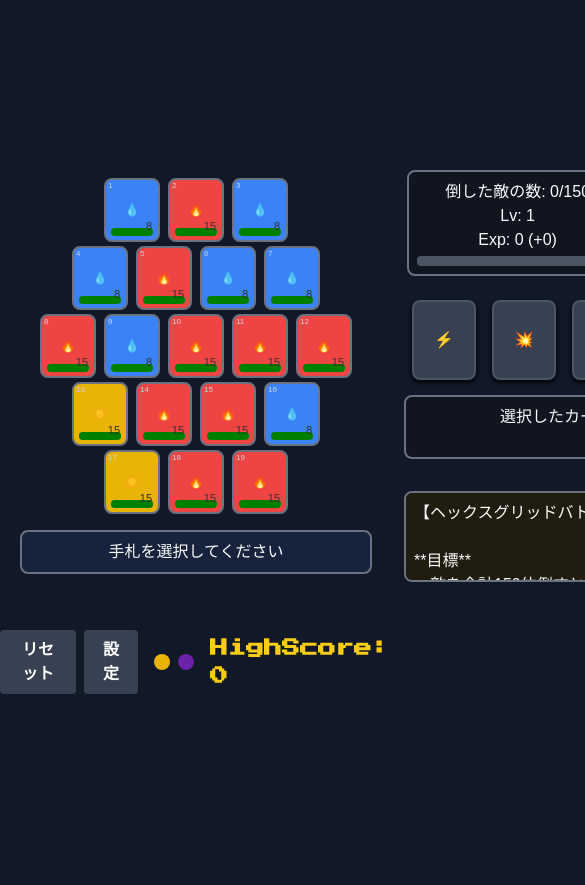
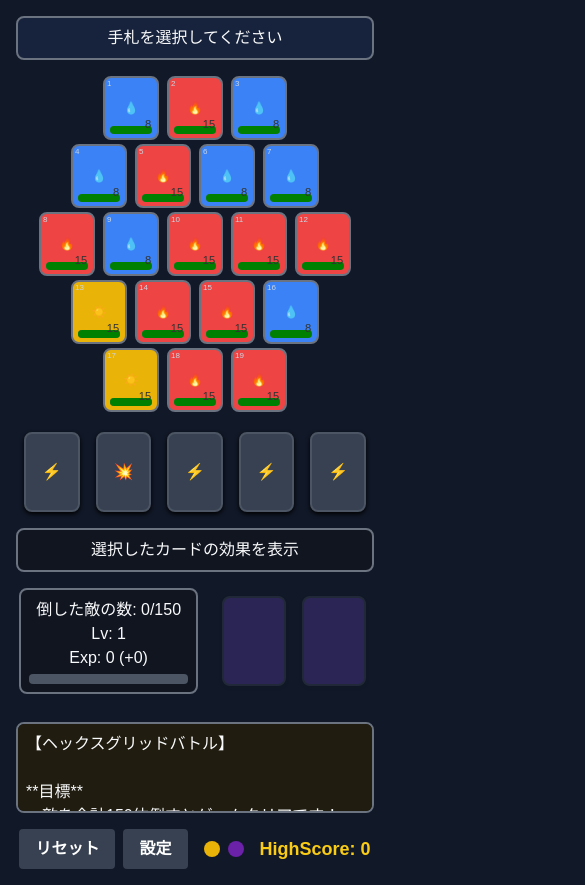
Before and after one commit to shiumai-4/hexgridbattle, a plain HTML site: page index.html in a window 390 px wide. Shown: the top 885 px of the page, 585 px wide, since content can reach past the window. Before the commit the page ends 844 px from the top, so only its background shows below. Drawn offline with nearby package versions, Linux system fonts and the light colour scheme.

Commit message:
Update index.html

```diff
--- a/index.html
+++ b/index.html
@@ -3,13 +3,10 @@
 <head>
     <title>ヘックスグリッドバトル</title>
     <meta name="viewport" content="width=device-width, initial-scale=1.0">
-    <link rel="preconnect" href="https://fonts.googleapis.com">
-    <link rel="preconnect" href="https://fonts.gstatic.com" crossorigin>
-    <link href="https://fonts.googleapis.com/css2?family=Press+Start+2P&display=swap" rel="stylesheet">
     <script src="https://cdn.tailwindcss.com"></script>
     <style>
         body {font-family: 'Arial', sans-serif;margin: 0;padding: 0;background-color: #111827;color: #f9fafb;display: flex;justify-content: center;align-items: center;min-height: 100vh;background-size: cover;background-position: center;flex-direction: column;}
-        #game-container {display: flex;flex-direction: row;align-items: center;padding: 1.25rem;max-width: 100%;width: 100%;box-sizing: border-box;}
+        #game-container {display: flex;flex-direction: row;align-items: center;padding: 1.25rem;max-width: 100%;box-sizing: border-box;}
         #board-container {display: flex;flex-direction: column;align-items: center;margin-bottom: 0.75rem;width: 100%;max-width: 600px;margin-right: 2rem;}
         .row {display: flex;justify-content: center;margin-bottom: 0.25rem;width: 100%;}
         .hex-cell {width: 56px;height: 64px;display: flex;justify-content: center;align-items: center;margin: 0 0.25rem;border-radius: 0.5rem;font-size: 0.75rem;position: relative;animation: new-ally-fade-in 0.3s ease-out forwards;}
@@ -55,7 +52,6 @@
             max-width: 500px;
         }
 
-        /* ▼▼▼ 変更箇所 ▼▼▼ */
         .attack-effect {
             position: absolute;
             top: 50%;
@@ -80,7 +76,62 @@
                 opacity: 0;
             }
         }
-        /* ▲▲▲ 変更箇所 ▲▲▲ */
+
+        /* ▼▼▼ ここからモバイル・縦画面用のスタイル（変更箇所） ▼▼▼ */
+        @media (max-width: 768px) and (orientation: portrait) {
+            body {
+                justify-content: flex-start;
+                padding: 1rem 0;
+            }
+            #game-container {
+                flex-direction: column;
+                width: 100%;
+                padding: 0 1rem;
+            }
+            /* #top-right-ui を display:contents から除外して、それ自体を並び替えの対象にする */
+            #left-container, #right-container {
+                display: contents;
+            }
+            /* フル幅を指定する要素から #kill-count, #special-hand-container を除外 */
+            #board-container,
+            #message-box,
+            #hand-container,
+            #card-description,
+            #game-explanation {
+                width: 100%;
+                max-width: 100%;
+                margin: 0 0 1rem 0;
+            }
+            #card-description {
+                 height: auto;
+            }
+
+            /* 新しい表示順序 */
+            #message-box { order: 1; }
+            #board-container { order: 2; }
+            #hand-container { order: 3; }
+            #card-description { order: 4; }
+
+            /* #top-right-ui (情報ボックスとSPカードの親) を5番目に配置 */
+            #top-right-ui {
+                order: 5;
+                width: 100%;
+                max-width: 100%;
+                margin-bottom: 1rem;
+                justify-content: center; /* 中身を中央に配置 */
+            }
+
+            #game-explanation {
+                order: 6; /* ルール説明を6番目に */
+                max-height: 6em;
+                overflow-y: auto;
+            }
+
+            .mt-4.flex.justify-center.items-center {
+                margin-top: 0;
+            }
+        }
+        /* ▲▲▲ ここまで変更 ▲▲▲ */
     </style>
 </head>
 <body class="bg-gray-900 text-gray-50">
@@ -147,7 +198,7 @@
             <div id="difficulty-indicator" class="w-4 h-4 rounded-full transition-colors" title="現在の難易度"></div>
             <div id="endless-mode-indicator" class="w-4 h-4 rounded-full transition-colors" title="エンドレスモード"></div>
         </div>
-        <div id="highscore-display" class="ml-4 text-lg text-yellow-400 font-bold" style="font-family: 'Press Start 2P', cursive;"></div>
+        <div id="highscore-display" class="ml-4 text-lg text-yellow-400 font-bold"></div>
     </div>
 
     <div id="settings-modal" class="hidden">
@@ -203,10 +254,10 @@
             ],
             adjacentSlots: [
                 [1, 3, 4], [0, 2, 4, 5], [1, 5, 6],
-                [0, 4, 7, 8], [0, 1, 3, 5, 8, 9], [1, 2, 4, 6, 9, 10], [2, 5, 10, 11],
-                [3, 8, 12], [3, 4, 7, 9, 12, 13], [4, 5, 8, 10, 13, 14], [5, 6, 9, 11, 14, 15], [6, 10, 15],
-                [7, 8, 13, 16], [8, 9, 12, 14, 16, 17], [9, 10, 13, 15, 17, 18], [10, 11, 14, 18],
-                [12, 13, 17], [13, 14, 16, 18], [14, 15, 17]
+                [3, 0, 4, 7, 8], [4, 0, 1, 3, 5, 8, 9], [5, 1, 2, 4, 6, 9, 10], [6, 2, 5, 10, 11],
+                [7, 3, 8, 12], [8, 3, 4, 7, 9, 12, 13], [9, 4, 5, 8, 10, 13, 14], [10, 5, 6, 9, 11, 14, 15], [11, 6, 10, 15],
+                [12, 7, 8, 13, 16], [13, 8, 9, 12, 14, 16, 17], [14, 9, 10, 13, 15, 17, 18], [15, 10, 11, 14, 18],
+                [16, 12, 13, 17], [17, 13, 14, 16, 18], [18, 14, 15, 17]
             ],
             killsPerLevel: 5,
             levelUpThreshold: 50,
```
